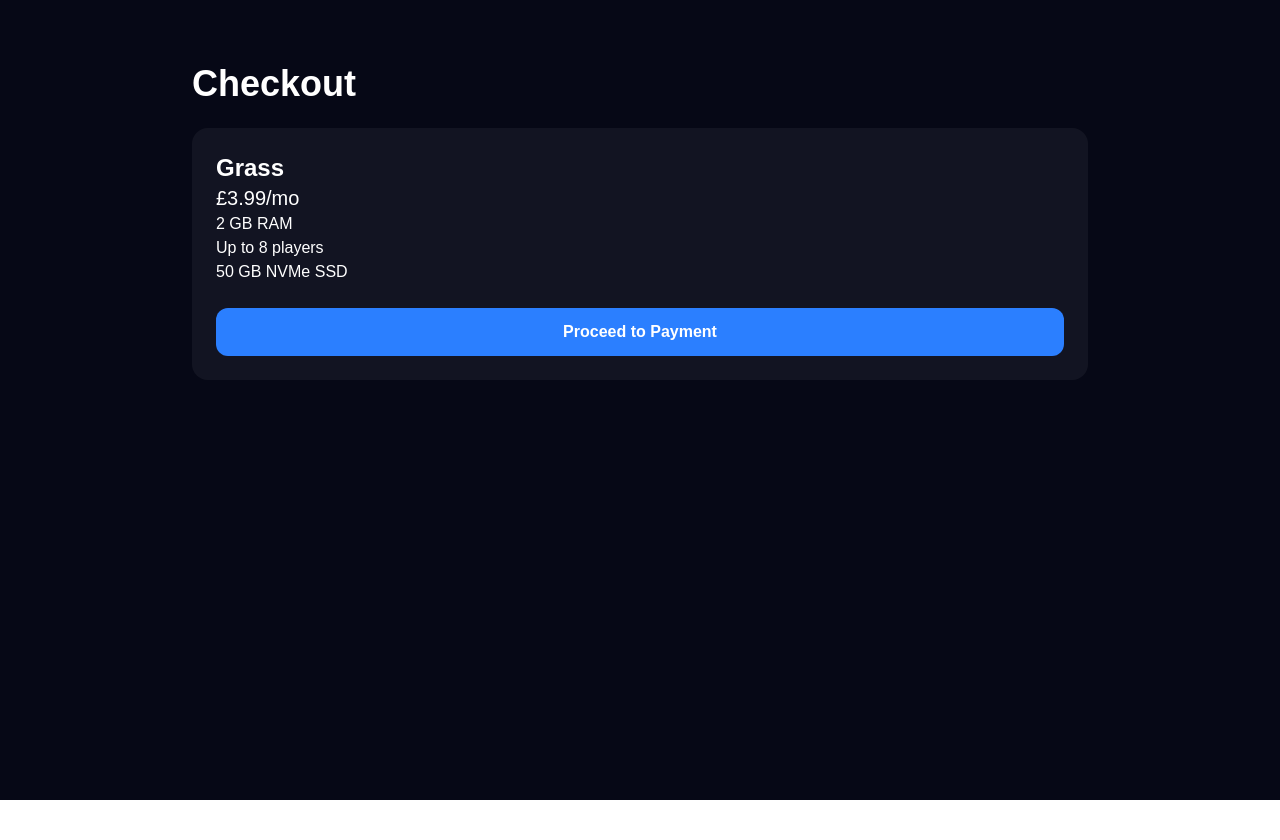
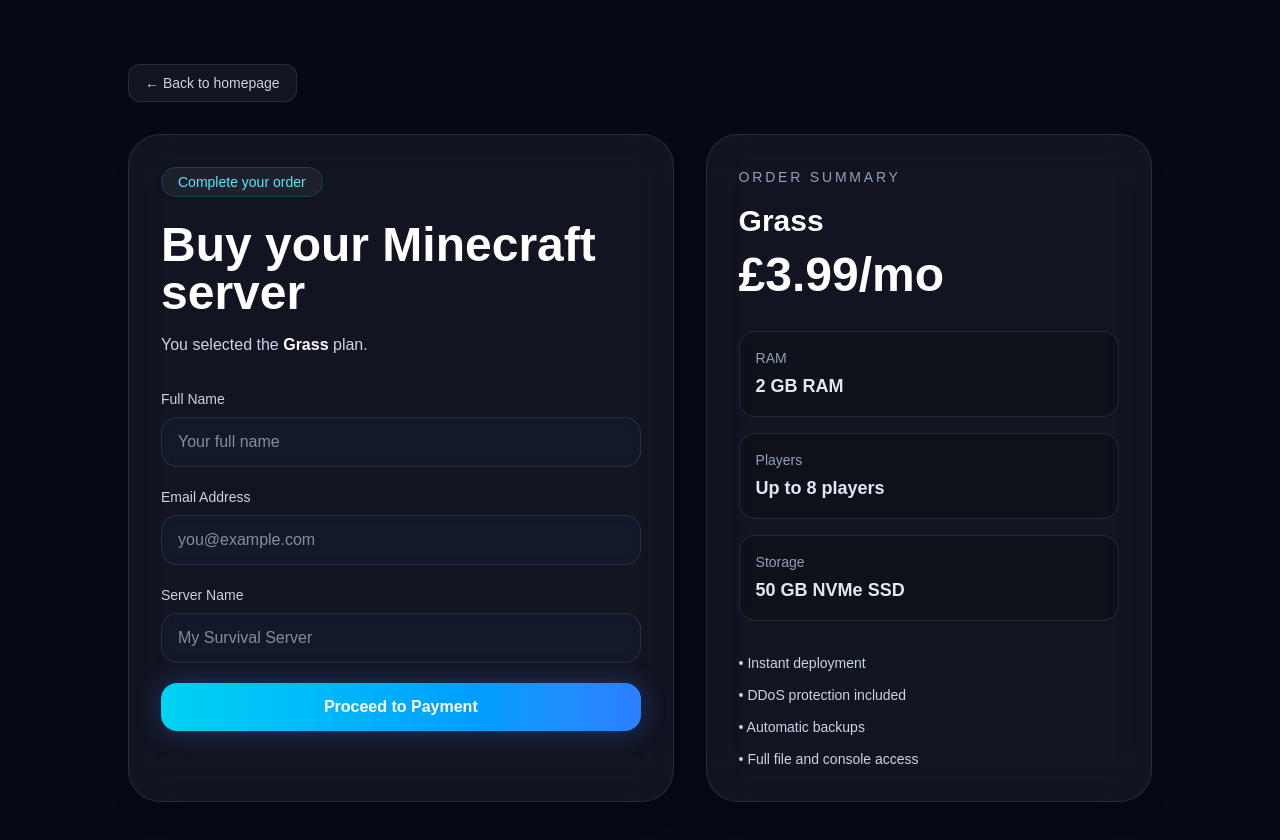
Before and after one commit to yessirman134/aetherhost, a Next.js app: page /checkout in a window 1280 px wide. Shown: the top 840 px of the page. Before the commit the page ends 800 px from the top, so only its background shows below. Built offline with nearby package versions, Linux system fonts and the light colour scheme.

Commit message:
Update page.tsx

```diff
--- a/app/checkout/page.tsx
+++ b/app/checkout/page.tsx
@@ -8,6 +8,7 @@
   const plans: Record<
     string,
     {
+      id: string;
       name: string;
       price: string;
       ram: string;
@@ -16,6 +17,7 @@
     }
   > = {
     grass: {
+      id: "grass",
       name: "Grass",
       price: "£3.99/mo",
       ram: "2 GB RAM",
@@ -23,6 +25,7 @@
       storage: "50 GB NVMe SSD",
     },
     stone: {
+      id: "stone",
       name: "Stone",
       price: "£6.99/mo",
       ram: "4 GB RAM",
@@ -30,6 +33,7 @@
       storage: "100 GB NVMe SSD",
     },
     redstone: {
+      id: "redstone",
       name: "Redstone",
       price: "£9.99/mo",
       ram: "6 GB RAM",
@@ -37,6 +41,7 @@
       storage: "140 GB NVMe SSD",
     },
     diamond: {
+      id: "diamond",
       name: "Diamond",
       price: "£13.99/mo",
       ram: "8 GB RAM",
@@ -44,6 +49,7 @@
       storage: "180 GB NVMe SSD",
     },
     netherite: {
+      id: "netherite",
       name: "Netherite",
       price: "£19.99/mo",
       ram: "12 GB RAM",
@@ -55,25 +61,114 @@
   const plan = plans[selectedPlan] || plans.grass;
 
   return (
-    <main className="min-h-screen bg-[#060816] px-6 py-16 text-white">
-      <div className="mx-auto max-w-4xl">
-        <h1 className="text-4xl font-bold">Checkout</h1>
+    <main className="relative min-h-screen overflow-hidden bg-[#060816] px-6 py-16 text-white">
+      <div className="absolute inset-0 -z-10">
+        <div className="absolute inset-0 bg-[radial-gradient(circle_at_top_left,rgba(56,189,248,0.18),transparent_28%),radial-gradient(circle_at_top_right,rgba(236,72,153,0.14),transparent_30%),radial-gradient(circle_at_bottom,rgba(59,130,246,0.18),transparent_35%)]" />
+        <div className="absolute -left-32 top-0 h-[28rem] w-[28rem] rounded-full bg-cyan-500/20 blur-[140px]" />
+        <div className="absolute right-0 top-24 h-[26rem] w-[26rem] rounded-full bg-fuchsia-500/15 blur-[140px]" />
+        <div className="absolute bottom-0 left-1/3 h-[30rem] w-[30rem] rounded-full bg-blue-600/20 blur-[160px]" />
+        <div className="absolute inset-0 bg-[linear-gradient(rgba(255,255,255,0.03)_1px,transparent_1px),linear-gradient(90deg,rgba(255,255,255,0.03)_1px,transparent_1px)] bg-[size:42px_42px] opacity-20" />
+        <div className="absolute inset-0 bg-gradient-to-b from-black/10 via-transparent to-black/30" />
+      </div>
 
-        <div className="mt-6 rounded-2xl bg-white/5 p-6">
-          <h2 className="text-2xl font-bold">{plan.name}</h2>
-          <p className="text-xl">{plan.price}</p>
-          <p>{plan.ram}</p>
-          <p>{plan.players}</p>
-          <p>{plan.storage}</p>
+      <div className="mx-auto max-w-5xl">
+        <a
+          href="/"
+          className="inline-flex items-center rounded-xl border border-white/10 bg-white/5 px-4 py-2 text-sm text-slate-300 transition hover:bg-white/10 hover:text-white"
+        >
+          ← Back to homepage
+        </a>
 
-          <button
-            onClick={() =>
-              alert("✅ Order received! We will set up your server shortly.")
-            }
-            className="mt-6 w-full rounded-xl bg-blue-500 px-4 py-3 font-semibold"
-          >
-            Proceed to Payment
-          </button>
+        <div className="mt-8 grid gap-8 lg:grid-cols-[1.1fr_0.9fr]">
+          <div className="rounded-[2rem] border border-white/10 bg-white/5 p-8 shadow-xl backdrop-blur-xl">
+            <div className="inline-block rounded-full border border-cyan-400/20 bg-white/5 px-4 py-1 text-sm text-cyan-300 shadow-sm">
+              Complete your order
+            </div>
+
+            <h1 className="mt-6 text-4xl font-bold sm:text-5xl">
+              Buy your Minecraft server
+            </h1>
+
+            <p className="mt-4 text-slate-300">
+              You selected the{" "}
+              <span className="font-semibold text-white">{plan.name}</span> plan.
+            </p>
+
+            <form className="mt-8 space-y-5">
+              <div>
+                <label className="mb-2 block text-sm text-slate-300">
+                  Full Name
+                </label>
+                <input
+                  type="text"
+                  placeholder="Your full name"
+                  className="w-full rounded-2xl border border-white/10 bg-slate-900/70 px-4 py-3 text-white outline-none backdrop-blur transition focus:border-cyan-400/40"
+                />
+              </div>
+
+              <div>
+                <label className="mb-2 block text-sm text-slate-300">
+                  Email Address
+                </label>
+                <input
+                  type="email"
+                  placeholder="you@example.com"
+                  className="w-full rounded-2xl border border-white/10 bg-slate-900/70 px-4 py-3 text-white outline-none backdrop-blur transition focus:border-cyan-400/40"
+                />
+              </div>
+
+              <div>
+                <label className="mb-2 block text-sm text-slate-300">
+                  Server Name
+                </label>
+                <input
+                  type="text"
+                  placeholder="My Survival Server"
+                  className="w-full rounded-2xl border border-white/10 bg-slate-900/70 px-4 py-3 text-white outline-none backdrop-blur transition focus:border-cyan-400/40"
+                />
+              </div>
+
+              <a
+                href={`/order-success?plan=${plan.id}`}
+                className="block w-full rounded-2xl bg-gradient-to-r from-cyan-400 to-blue-500 px-6 py-3 text-center font-semibold text-white shadow-[0_0_24px_rgba(59,130,246,0.35)] transition hover:scale-[1.02]"
+              >
+                Proceed to Payment
+              </a>
+            </form>
+          </div>
+
+          <div className="h-fit rounded-[2rem] border border-white/10 bg-white/5 p-8 shadow-xl backdrop-blur-xl">
+            <div className="text-sm uppercase tracking-[0.2em] text-slate-400">
+              Order Summary
+            </div>
+
+            <h2 className="mt-4 text-3xl font-bold">{plan.name}</h2>
+            <div className="mt-3 text-5xl font-bold">{plan.price}</div>
+
+            <div className="mt-8 space-y-4 text-slate-200">
+              <div className="rounded-2xl border border-white/10 bg-black/20 p-4">
+                <div className="text-sm text-slate-400">RAM</div>
+                <div className="mt-1 text-lg font-semibold">{plan.ram}</div>
+              </div>
+
+              <div className="rounded-2xl border border-white/10 bg-black/20 p-4">
+                <div className="text-sm text-slate-400">Players</div>
+                <div className="mt-1 text-lg font-semibold">{plan.players}</div>
+              </div>
+
+              <div className="rounded-2xl border border-white/10 bg-black/20 p-4">
+                <div className="text-sm text-slate-400">Storage</div>
+                <div className="mt-1 text-lg font-semibold">{plan.storage}</div>
+              </div>
+            </div>
+
+            <ul className="mt-8 space-y-3 text-sm text-slate-300">
+              <li>• Instant deployment</li>
+              <li>• DDoS protection included</li>
+              <li>• Automatic backups</li>
+              <li>• Full file and console access</li>
+            </ul>
+          </div>
         </div>
       </div>
     </main>
```
